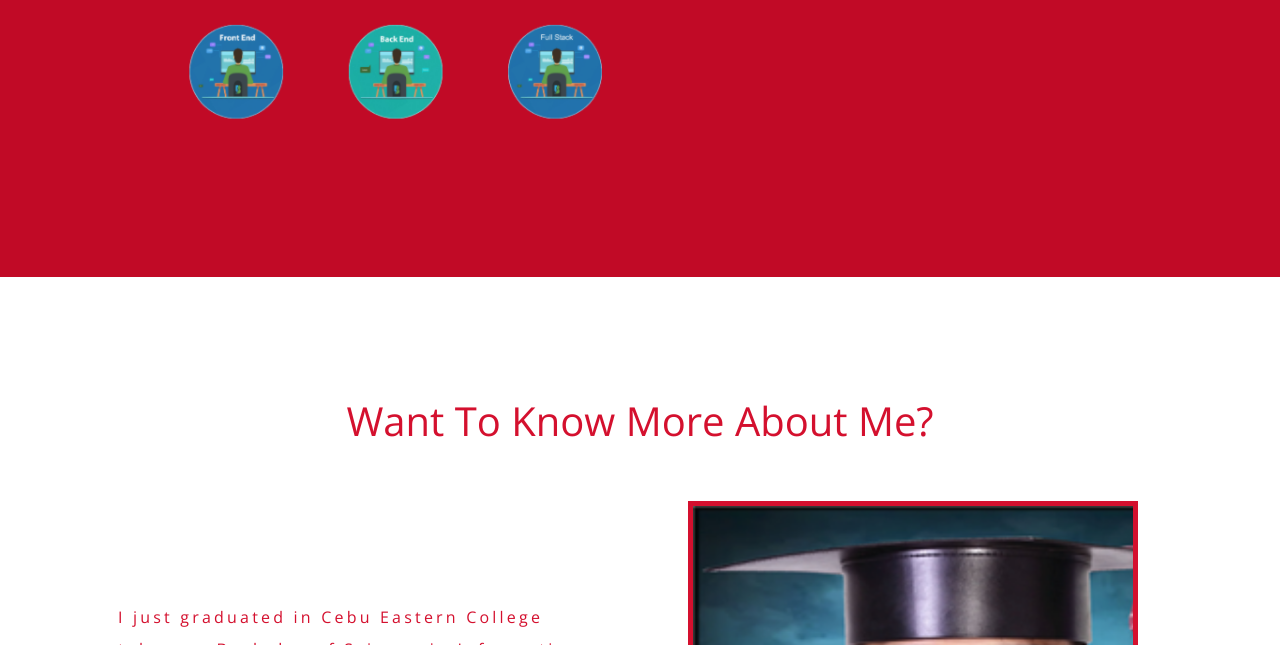
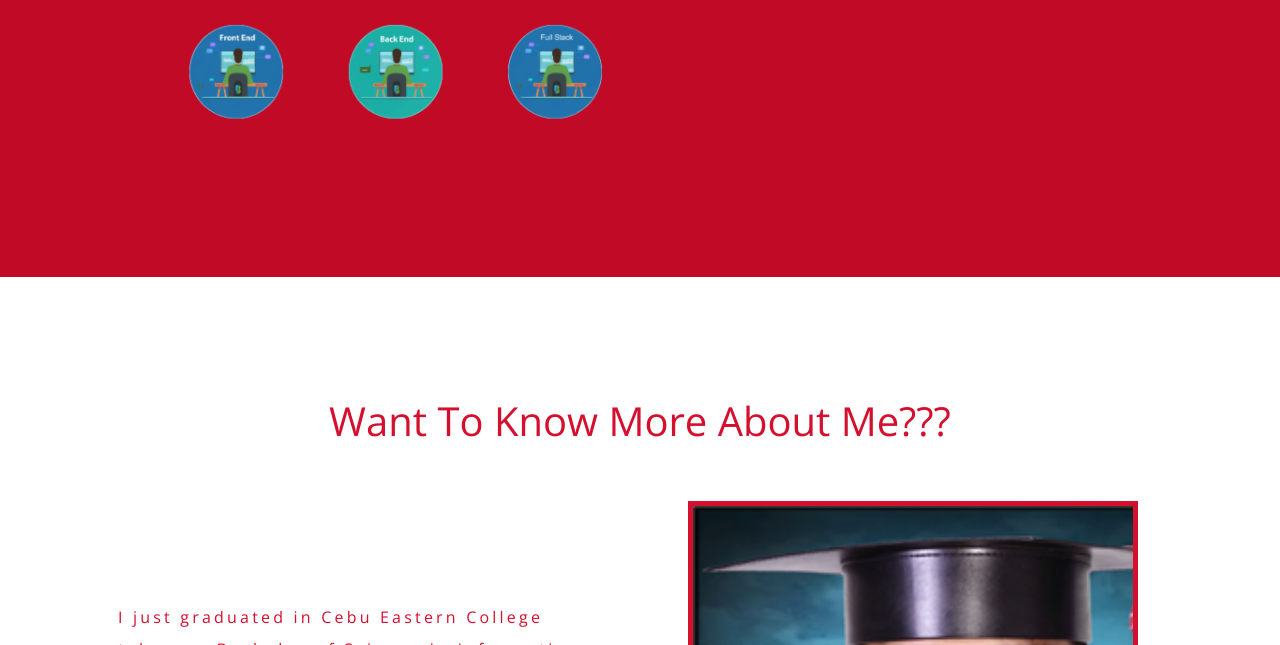
Before and after one commit to kirkpatrikolis04/KIRKOLIS_PORTFOLIO, a plain HTML site: page index.html in a window 1280 px wide. Shown: the part 523-1168 px from the top of the page. Drawn offline with nearby package versions, Linux system fonts and the light colour scheme.

Commit message:
add additional question marks

```diff
--- a/index.html
+++ b/index.html
@@ -159,7 +159,7 @@
 
 				<div class="container">
 
-				<h1 class="text-center pt-5 mt-4" data-aos="fade-up">Want To Know More About Me?</h1>
+				<h1 class="text-center pt-5 mt-4" data-aos="fade-up">Want To Know More About Me???</h1>
 
 				<div class="row">
 					<div class="col-lg-6 col-sm-12 p-5 d-flex align-items-center justify-content-center">
```
